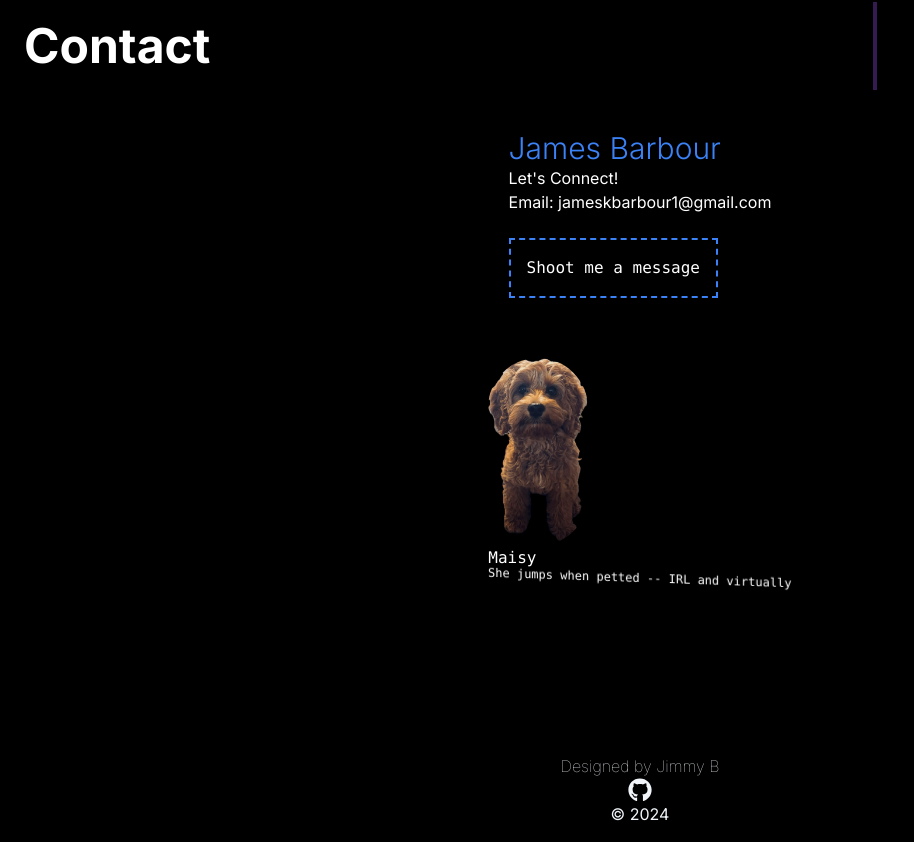
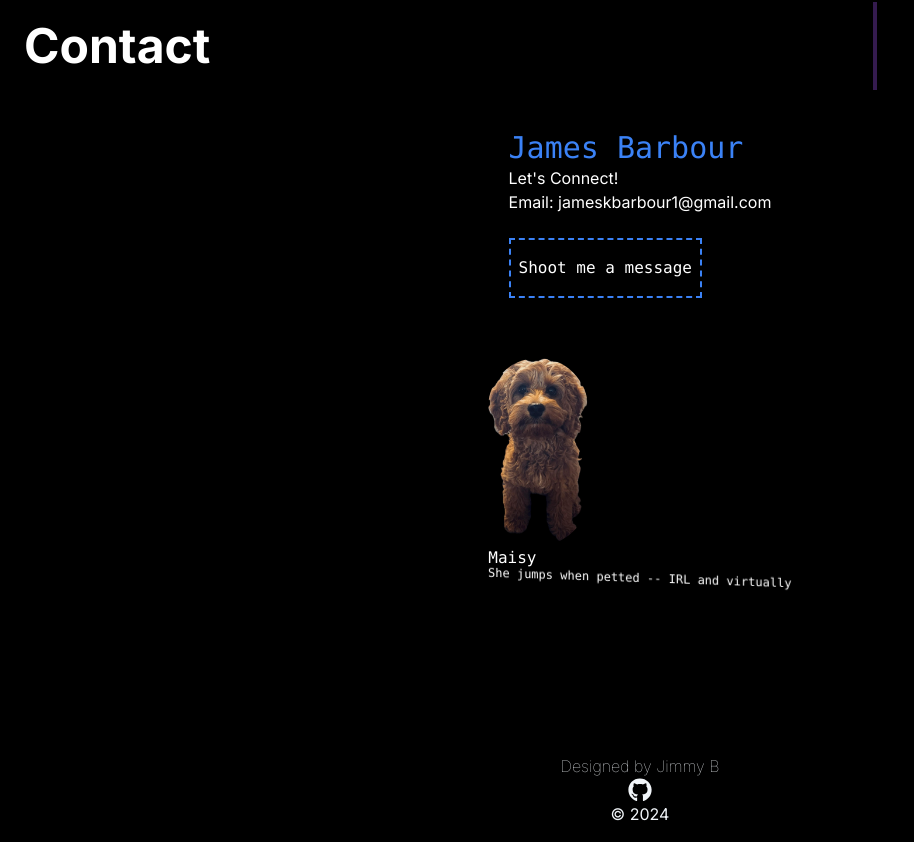
Before and after one commit to jimmybcoding/my-site, a Next.js app: page / in a window 1280 px wide. Shown: the part 4430-5272 px from the top of the page, without its empty margins (0-914 px from the left). Built offline with nearby package versions, Linux system fonts and the light colour scheme.

Commit message:
Change font, padding

```diff
--- a/src/app/components/Contact/contactCard.jsx
+++ b/src/app/components/Contact/contactCard.jsx
@@ -15,11 +15,11 @@ const ContactCard = ({ handleOpenEmailModal }) => {
       </div>
       <div className="flex flex-col items-center gap-5 mx-auto">
         <div className="p-4">
-          <h1 className="text-3xl text-blue-500 font-light">James Barbour</h1>
+          <h1 className="text-3xl text-blue-500 font-mono">James Barbour</h1>
           <p>Let&apos;s Connect!</p>
           <p className="">Email: jameskbarbour1@gmail.com</p>
           <button
-            className="my-6 p-4 text-center font-mono border-2 border-blue-500 border-dashed text-white hover:text-blue-500"
+            className="my-6 px-2 py-4 text-center font-mono border-2 border-blue-500 border-dashed text-white hover:text-blue-500"
             onClick={handleOpenEmailModal}
           >
             Shoot me a message
```
